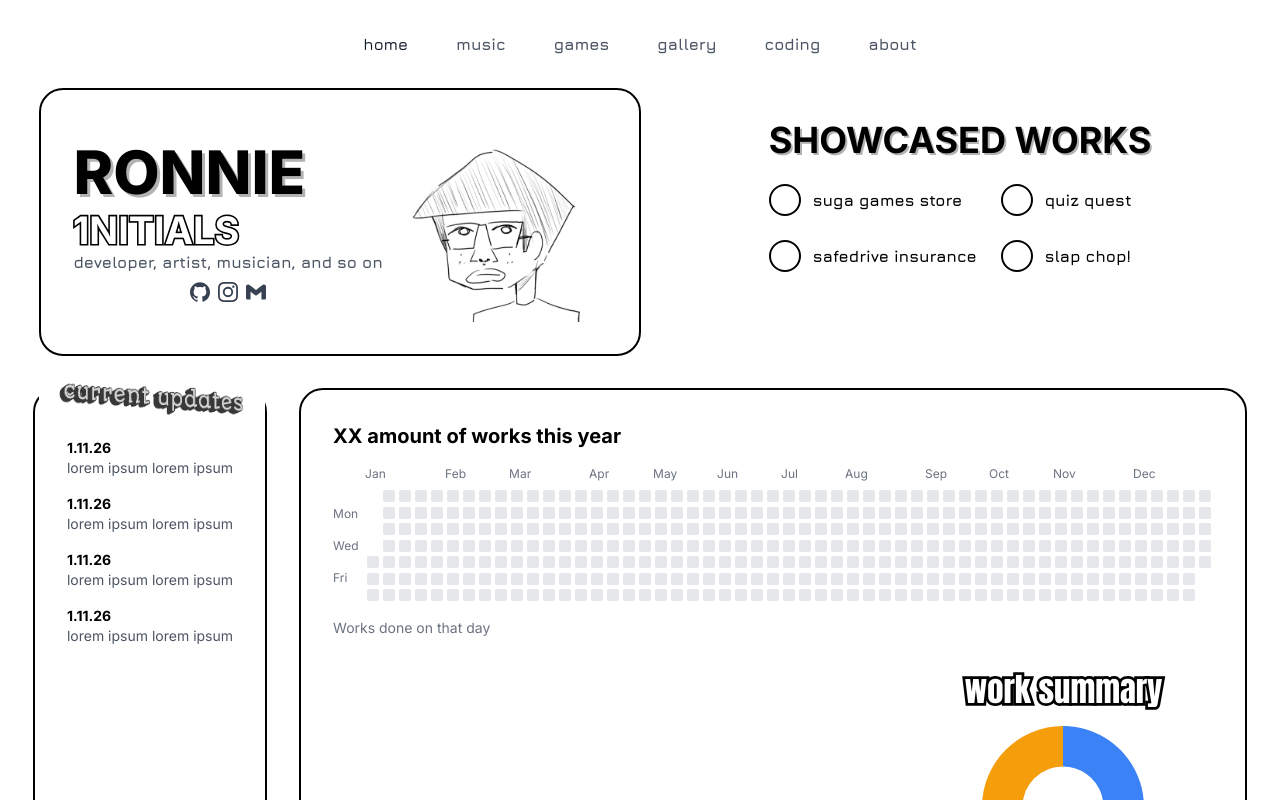
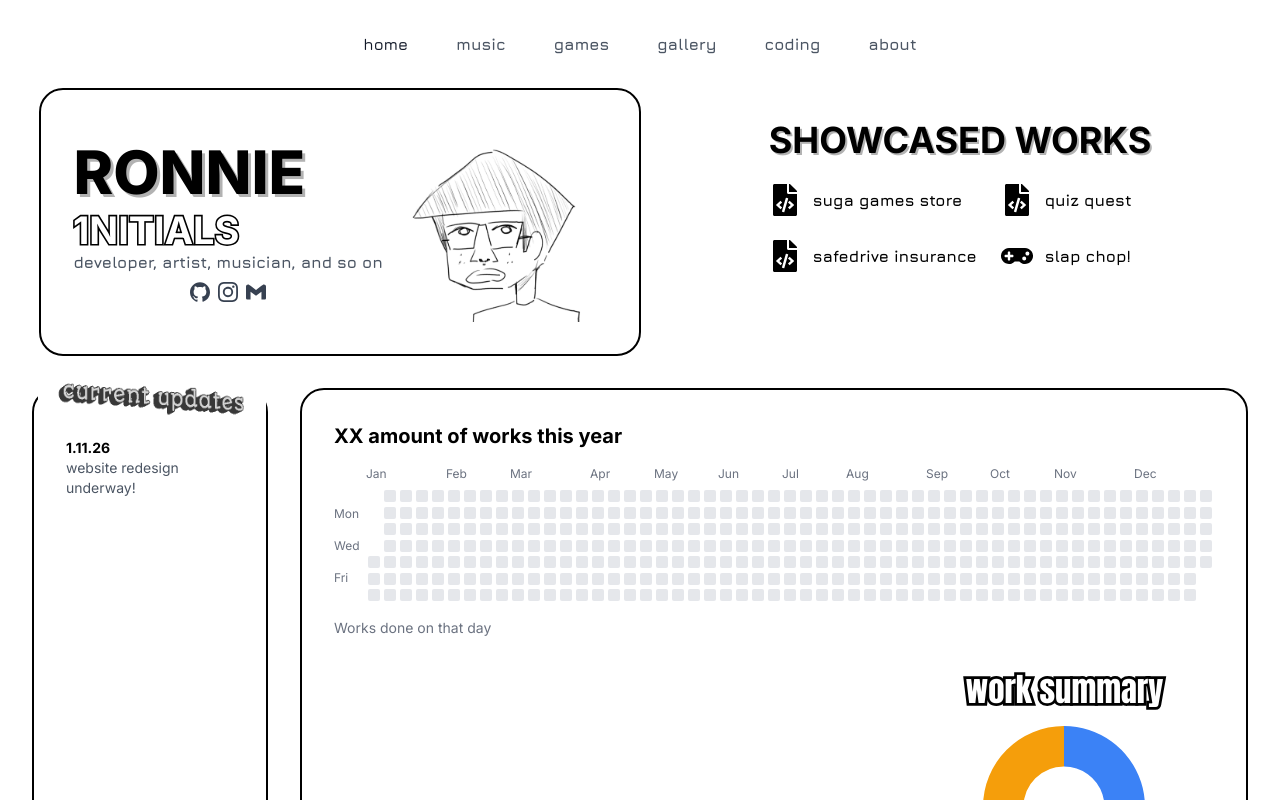
Before and after one commit to 1nitials/portfolio-website, a Next.js app: page / in a window 1280 px wide. Shown: the top 800 px of the page. Built offline with nearby package versions, Linux system fonts and the light colour scheme.

Commit message:
main page update

```diff
--- a/app/page.tsx
+++ b/app/page.tsx
@@ -3,7 +3,7 @@ import Image from "next/image"
 import Dennis from "../images/me.png"
 import CurrentUpdates from "../images/current_updates.gif"
 import { siGithub, siInstagram, siGmail } from 'simple-icons'
-import { featuredProjects, getIcon } from '../data/projects'
+import { FaGamepad, FaFileCode } from "react-icons/fa";
 import DoughnutChart from '../components/DoughnutChart'
 
 const months: string[] = [
@@ -79,22 +79,22 @@ export default function Home() {
             <h2 className="text-2xl md:text-4xl font-bold mb-4 md:mb-6 text-center lg:text-left"
             style={{textShadow: '2px 2px 0px rgba(0,0,0,0.3)'}}>SHOWCASED WORKS</h2>
             <div className="grid grid-cols-1 sm:grid-cols-2 gap-4 md:gap-6">
-              <div className="flex items-center gap-3">
-                <div className="w-8 h-8 border-2 border-black rounded-full"></div>
+              <a href="https://www.sugagamestore.com/" target="_blank" rel="noopener noreferrer" className="flex items-center gap-3 hover:scale-[1.05] transition-scale">
+                <FaFileCode size={32}/>
                 <span className="text-normal font-bold font-jura">suga games store</span>
-              </div>
-              <div className="flex items-center gap-3">
-                <div className="w-8 h-8 border-2 border-black rounded-full"></div>
+              </a>
+              <a href="https://quizquest.codex-source.com/index_quiz.html" target="_blank" rel="noopener noreferrer" className="flex items-center gap-3 hover:scale-[1.05] transition-scale">
+                <FaFileCode size={32}/>
                 <span className="text-normal font-bold font-jura">quiz quest</span>
-              </div>
-              <div className="flex items-center gap-3">
-                <div className="w-8 h-8 border-2 border-black rounded-full"></div>
+              </a>
+              <a href="https://github.com/1nitials/safedrive-insurance" target="_blank" rel="noopener noreferrer" className="flex items-center gap-3 hover:scale-[1.05] transition-scale">
+                <FaFileCode size={32}/>
                 <span className="text-normal font-bold font-jura">safedrive insurance</span>
-              </div>
-              <div className="flex items-center gap-3">
-                <div className="w-8 h-8 border-2 border-black rounded-full"></div>
+              </a>
+              <a href="https://1nitials.itch.io/slap-chop" target="_blank" rel="noopener noreferrer" className="flex items-center gap-3 hover:scale-[1.05] transition-scale">
+                <FaGamepad size={32}/>
                 <span className="text-normal font-bold font-jura">slap chop!</span>
-              </div>
+              </a>
             </div>
           </div>
         </div>
@@ -115,19 +115,7 @@ export default function Home() {
             <div className="mt-4 space-y-4">
               <div>
                 <div className="font-bold text-sm">1.11.26</div>
-                <div className="text-gray-600 text-sm">lorem ipsum lorem ipsum</div>
-              </div>
-              <div>
-                <div className="font-bold text-sm">1.11.26</div>
-                <div className="text-gray-600 text-sm">lorem ipsum lorem ipsum</div>
-              </div>
-              <div>
-                <div className="font-bold text-sm">1.11.26</div>
-                <div className="text-gray-600 text-sm">lorem ipsum lorem ipsum</div>
-              </div>
-              <div>
-                <div className="font-bold text-sm">1.11.26</div>
-                <div className="text-gray-600 text-sm">lorem ipsum lorem ipsum</div>
+                <div className="text-gray-600 text-sm">website redesign underway!</div>
               </div>
             </div>
           </div>
```
